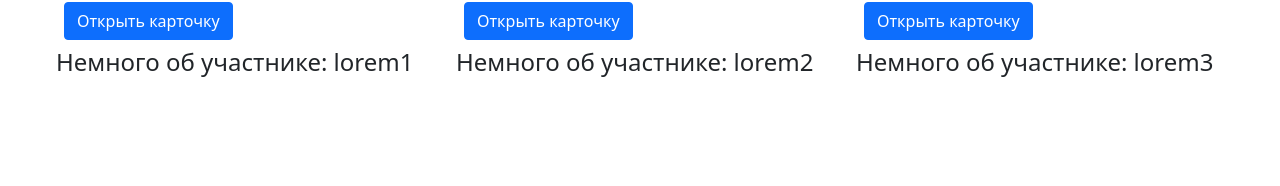
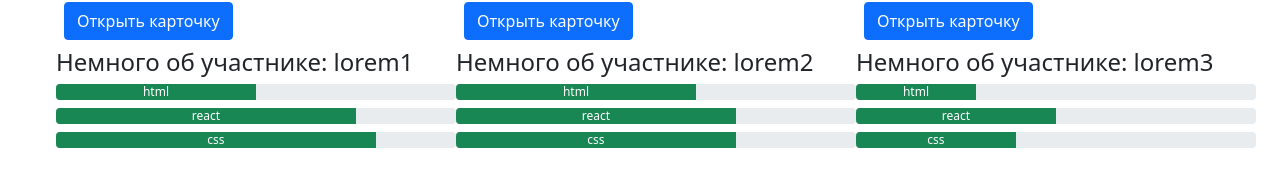
Before and after one commit to santaz0r/reactHackathon, a React (Create React App) app: page / in a window 1280 px wide. Shown: the part 348-534 px from the top of the page. Built offline with nearby package versions, Linux system fonts and the light colour scheme.

Commit message:
components

```diff
--- a/src/app/App.jsx
+++ b/src/app/App.jsx
@@ -1,8 +1,10 @@
 import React from "react";
+import ProgressBar from "./components/progressBar";
 import teamList from "./team.json";
 
 function App() {
     return (
+        <>
             <ul className="d-flex justify-content-center">
                 {teamList.users.map((user) => (
                     <div key={user.id}>
@@ -17,9 +19,11 @@ function App() {
                             Открыть карточку
                         </button>
                         <h4>Немного об участнике: {user.description}</h4>
+                        <ProgressBar skills={user.skills} />
                     </div>
                 ))}
             </ul>
+        </>
     );
 }
 
--- /dev/null
+++ b/src/app/components/progressBar.jsx
@@ -0,0 +1,30 @@
+import React from "react";
+import PropTypes from "prop-types";
+
+const ProgressBar = ({ skills }) => {
+    // const myStyle = {
+    //     width: "20%"
+    // };
+    console.log(skills);
+    // const completed = 50;
+    return skills.map((skill) => (
+        <div className="progress mt-2" key={skill.name}>
+            <div
+                className="progress-bar bg-success"
+                role="progressbar"
+                style={{ width: skill.value + "%" }}
+                aria-valuenow={skill.value}
+                aria-valuemin="0"
+                aria-valuemax="100"
+            >
+                {skill.name}
+            </div>
+        </div>
+    ));
+};
+
+ProgressBar.propTypes = {
+    skills: PropTypes.array
+};
+
+export default ProgressBar;
--- a/src/app/team.json
+++ b/src/app/team.json
@@ -4,20 +4,23 @@
             "id": 1,
             "name": "Валерия",
             "age": "число",
-            "description": "lorem1"
+            "description": "lorem1",
+            "skills": [{ "name":"html", "value": 50 }, { "name":"react", "value":  75 }, { "name":"css", "value":  80 }]
         },
 
         {
             "id": 2,
             "name": "Даниил",
             "age": "число",
-            "description": "lorem2"
+            "description": "lorem2",
+            "skills": [{ "name":"html", "value":  60 }, { "name":"react",  "value":  70 }, { "name":"css",  "value":  70 }]
         },
         {
             "id": 3,
             "name": "Виктор",
             "age": "число",
-            "description": "lorem3"
+            "description": "lorem3",
+            "skills": [{ "name":"html",  "value":  30 }, { "name":"react",  "value":  50 }, { "name":"css", "value":  40 }]
         }
 
     ]
```
Lines whose indentation alone changed are shown as unchanged.
